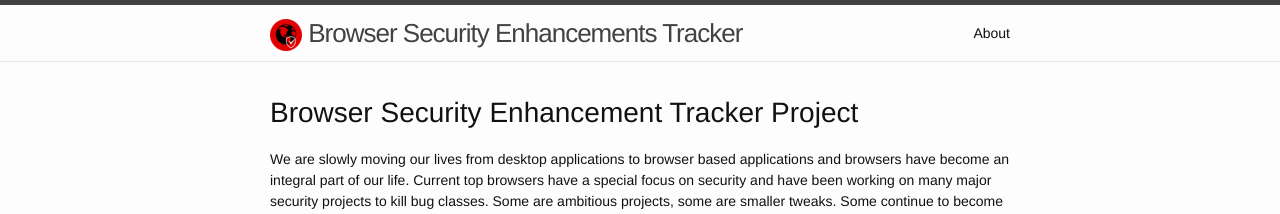
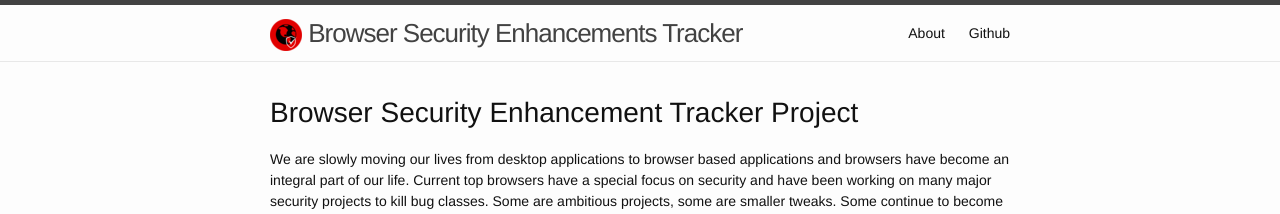
Before and after one commit to NotSoSecure/browser-security-enhancements, a Jekyll site: the page built from index.html, in a window 1280 px wide. Shown: the top 214 px of the page. Built offline with Jekyll 4.4.1, drawn with Linux system fonts in a browser that asks for light colours.

Commit message:
logo fix and link to source

```diff
--- a/_includes/footer.html
+++ b/_includes/footer.html
@@ -49,7 +49,7 @@
 		</ul>
       </div>
 
--->   <a href="https://notsosecure.com" target="_blank"><img src="/images/nss-ccs-logo.png"></a><br/><center>&copy; Powered by NotSoSecure Global Services</center>
+-->   <a href="https://notsosecure.com" target="_blank"><img src="{{ '/images/nss-ccs-logo.png' | prepend: site.baseurl }}"></a><br/><center>&copy; Powered by NotSoSecure Global Services</center>
  </div>
 
   </div>
--- a/_includes/header.html
+++ b/_includes/header.html
@@ -19,6 +19,7 @@
           <a class="page-link" href="{{ my_page.url | prepend: site.baseurl }}">{{ my_page.title }}</a>
           {% endif %}
         {% endfor %}
+        <a class="page-link" href="https://github.com/NotSoSecure/browser-security-enhancements">Github</a>
       </div>
     </nav>
 
```
